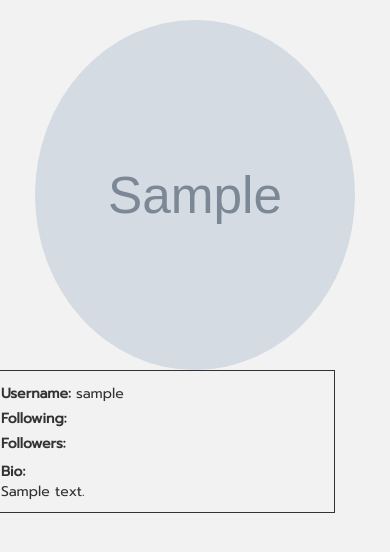
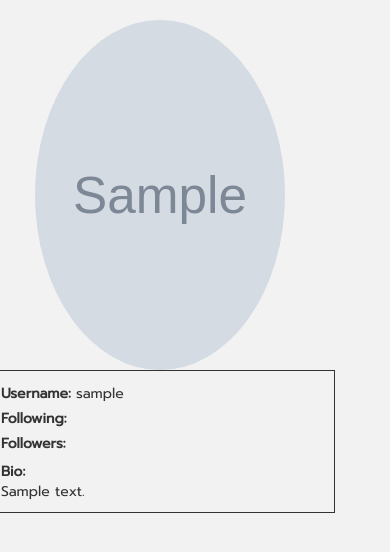
Before and after one commit to alexogola/instagram, a Django app: page /user/1 in a window 390 px wide. Shown: the part 183-735 px from the top of the page. Run offline with Django 3.2, Linux system fonts and the light colour scheme; a user stored in the database is signed in; tables that the repository leaves empty hold one stand-in row (values such as "Sample post"); grey boxes marked "Sample" are stand-in pictures; some libraries are stand-ins or nearby versions.

Commit message:
deploy to heroku

```diff
--- a/clone/templates/insta-pop/single.html
+++ b/clone/templates/insta-pop/single.html
@@ -4,7 +4,7 @@
   <div class="row" style="margin-top: 5%;">
 
     <div class="col-xs-1 col-sm-1 col-md-1 col-lg-1 col-xl-1"></div>
-    <div class="col-xs-10 col-sm-10 col-md-5 col-lg-5 col-xl-5">
+    <div class="col-xs-8 col-sm-8 col-md-4 col-lg-4 col-xl-4">
         <img src="{{user.profile_photo.url}}" class="img-responsive img-rounded" style="height:350px; width:350px; border-radius: 50%;">
     </div>
     <div class="col-xs-10 col-sm-10 col-md-5 col-lg-5 col-xl-5" style="border: solid; border-width: 1px; padding-top: 5px;">
@@ -13,7 +13,7 @@
         <h5><span style="font-weight:bolder;">Followers: </span></h5>
         <p><span style="font-weight:bolder;">Bio:<br></span>{{user.bio}}</p>
     </div>
-    <div class="col-xs-1 col-sm-1 col-md-1 col-lg-1 col-xl-1"></div>
+    <div class="col-xs-4 col-sm-4 col-md-2 col-lg-2 col-xl-2"></div>
 
   </div>
 
```
